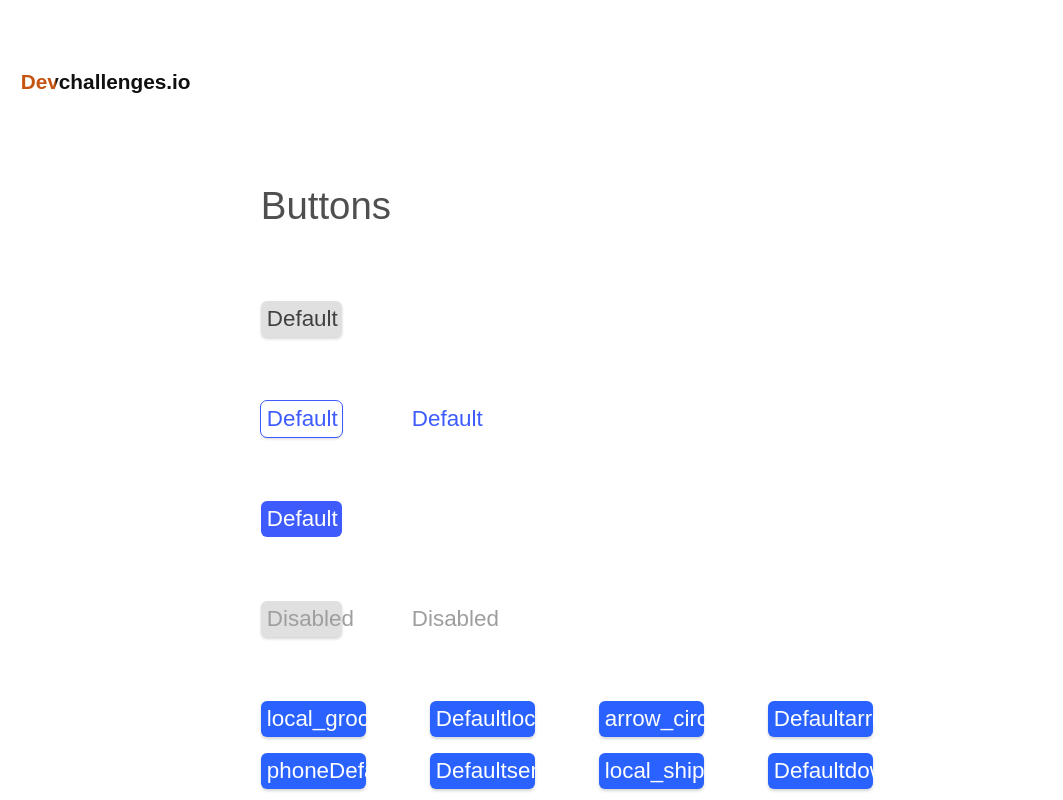
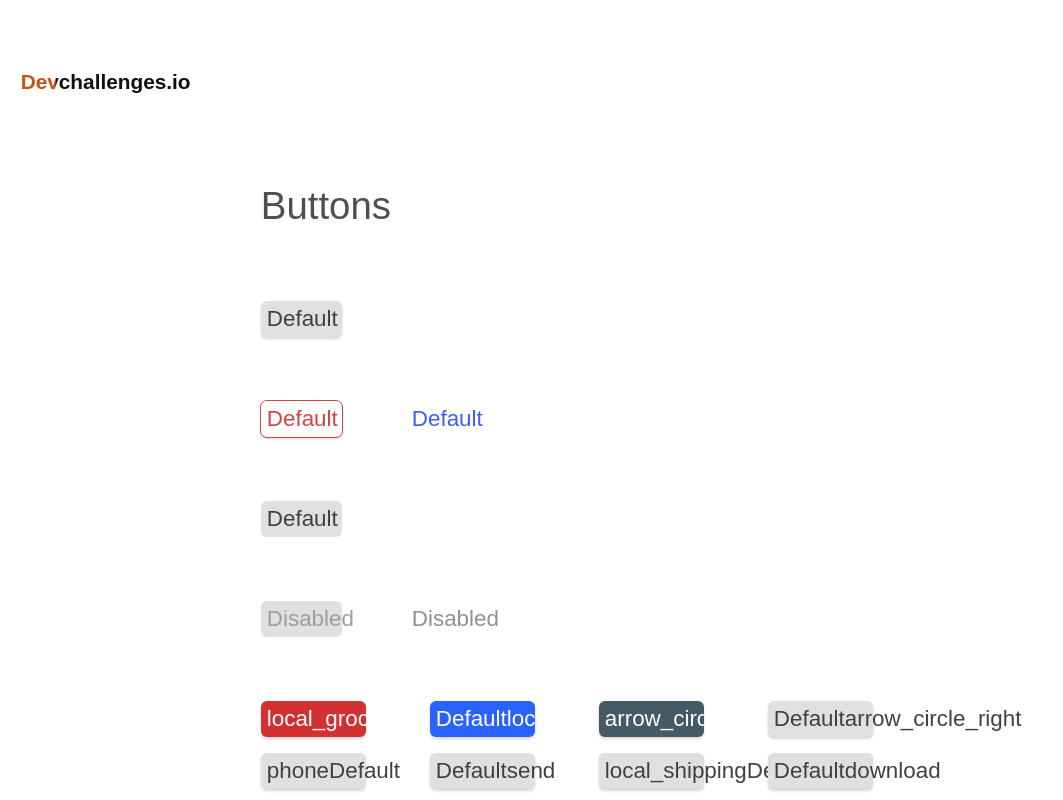
Before and after one commit to luismacode/DevChallenges-Frontend, a Vue app in the folder button-component-master/: page / in a window 1280 px wide. Shown: the top 800 px of the page, without its empty margins (0-1063 px from the left). Built offline with nearby package versions, Linux system fonts and the light colour scheme; the HTML template or start-up script is replaced by a standard one.

Commit message:
added classes for text and outline variants

```diff
--- a/button-component-master/src/components/MyButton.css
+++ b/button-component-master/src/components/MyButton.css
@@ -1,55 +1,28 @@
 :root {
-	--color: hsl(0, 0%, 25%);
+	--color: hsla(0, 0%, 25%, 1);
+	--variant-color: hsl(0, 0%, 57%);
 	--bg-color: hsl(0, 0%, 88%);
-	--text-align: center;
+	--bg-variant-hover: hsl(0, 6%, 90%);
 	--width: 81px;
 	--height: 36px;
+	--box-shadow: 0px 2px 3px 0px #33333333;
 }
 
 .button {
+	display: flex;
+	justify-content: space-around;
+	align-items: center;
+	font-family: 'Noto Sans JP', sans-serif;
 	border: none;
-	display: inline-block;
 	width: var(--width);
 	height: var(--height);
 	border-radius: 6px;
 	background-color: var(--bg-color);
-	box-shadow: 0px 2px 3px 0px #33333333;
+	box-shadow: var(--box-shadow);
 	font-size: 1.4rem;
 	font-weight: 500;
 	line-height: 20px;
-	text-align: var(--text-align);
 	color: var(--color);
-}
-.buttonOutline {
-	outline: 1px solid hsl(231, 99%, 62%);
-	--color: hsl(231, 99%, 62%);
-	--bg-color: hsl(0, 0%, 100%);
-}
-.buttonText {
-	--bg-color: transparent;
-	box-shadow: none;
-	--color: hsl(231, 99%, 62%);
-	--text-align: left;
-}
-.buttonShadowDisabled {
-	box-shadow: none;
-	--color: hsl(0, 0%, 100%);
-	--bg-color: hsl(231, 99%, 62%);
-}
-.buttonDisabled {
-	--bg-color: hsl(0, 0%, 88%);
-	--color: hsl(0, 0%, 62%);
-}
-.buttonTextDisabled {
-	--bg-color: transparent;
-}
-.buttonIcons {
-	display: flex;
-	justify-content: space-around;
-	align-items: center;
-	--width: 105px;
-	--bg-color: hsl(224, 100%, 58%);
-	--color: white;
 }
 .buttonSm {
 	--width: 73px;
@@ -75,23 +48,49 @@
 	--bg-color: hsl(0, 65%, 51%);
 	--color: white;
 }
+.outlinedButton {
+	--bg-color: transparent;
+	outline: 1px solid var(--variant-color);
+	color: var(--variant-color);
+}
+.textButton {
+	--bg-color: transparent;
+	--box-shadow: none;
+	color: var(--variant-color);
+}
+
+.outlinedPrimaryButton,
+.textPrimaryButton {
+	--variant-color: hsla(231, 99%, 62%, 1);
+}
+.outlinedSecondaryButton,
+.textSecondaryButton {
+	--variant-color: hsla(202, 11%, 34%, 1);
+}
+.outlinedDangerButton,
+.textDangerButton {
+	--variant-color: hsla(0, 62%, 55%, 1);
+}
+.buttonIcons {
+	--width: 105px;
+}
+
+.buttonShadowDisabled {
+	--box-shadow: none;
+}
+.buttonDisabled {
+	--bg-color: hsl(0, 0%, 88%);
+	--color: hsl(0, 0%, 62%);
+	--box-shadow: none;
+}
+.buttonTextDisabled {
+	--bg-color: transparent;
+}
+
 @media (hover: hover) {
 	.button:hover {
 		cursor: pointer;
-		--bg-color: hsl(0, 0%, 68%);
-	}
-	.buttonOutline:hover {
-		--bg-color: hsla(224, 100%, 58%, 0.102);
-	}
-	.buttonText:hover {
-		--bg-color: hsla(224, 100%, 58%, 0.102);
-		--text-align: center;
-	}
-	.buttonShadowDisabled:hover {
-		--bg-color: hsl(223, 100%, 40%);
-	}
-	.buttonIcons:hover {
-		--bg-color: hsl(223, 100%, 40%);
+		--bg-color: hsla(0, 0%, 68%, 1);
 	}
 	.buttonPrimary:hover {
 		--bg-color: hsl(223, 100%, 40%);
@@ -102,4 +101,23 @@
 	.buttonDanger:hover {
 		--bg-color: hsl(357, 100%, 30%);
 	}
+	.outlinedButton:hover,
+	.textButton:hover {
+		background-color: var(--bg-variant-hover);
+	}
+	.outlinedPrimaryButton:hover,
+	.textPrimaryButton:hover {
+		--bg-variant-hover: hsla(224, 100%, 58%, 0.1);
+	}
+	.outlinedSecondaryButton:hover,
+	.textSecondaryButton:hover {
+		--bg-variant-hover: hsla(200, 13%, 35%, 0.1);
+	}
+	.outlinedDangerButton:hover,
+	.textDangerButton:hover {
+		--bg-variant-hover: hsla(0, 62%, 55%, 0.1);
+	}
+	.buttonDisabled:hover {
+		--bg-color: hsl(0, 0%, 88%);
+	}
 }
--- a/button-component-master/src/components/MyButton.vue
+++ b/button-component-master/src/components/MyButton.vue
@@ -4,8 +4,16 @@
 		:class="[
 			css.button,
 			{
-				[css.buttonOutline]: variant === 'outline',
-				[css.buttonText]: variant === 'text',
+				[css.outlinedButton]: variant === 'outline',
+				[css.outlinedPrimaryButton]:
+					variant === 'outline' && color === 'primary',
+				[css.outlinedSecondaryButton]:
+					variant === 'outline' && color === 'secondary',
+				[css.outlinedDangerButton]: variant === 'outline' && color === 'danger',
+				[css.textButton]: variant === 'text',
+				[css.textPrimaryButton]: variant === 'text' && color === 'primary',
+				[css.textSecondaryButton]: variant === 'text' && color === 'secondary',
+				[css.textDangerButton]: variant === 'text' && color === 'danger',
 				[css.buttonShadowDisabled]: disableShadow,
 				[css.buttonDisabled]: disabled,
 				[css.buttonTextDisabled]: disabled && variant == 'text',
--- a/button-component-master/src/layouts/ButtonLayout.vue
+++ b/button-component-master/src/layouts/ButtonLayout.vue
@@ -4,10 +4,10 @@
 	</div>
 	<div class="row">
 		<div class="column">
-			<my-button variant="outline">Default</my-button>
+			<my-button variant="outline" color="danger">Default</my-button>
 		</div>
 		<div class="column">
-			<my-button variant="text">Default</my-button>
+			<my-button variant="text" color="primary">Default</my-button>
 		</div>
 	</div>
 	<div class="row">
@@ -18,18 +18,24 @@
 			<my-button disabled>Disabled</my-button>
 		</div>
 		<div class="column">
-			<my-button disabled variant="text">Disabled</my-button>
+			<my-button variant="text" disabled>Disabled</my-button>
 		</div>
 	</div>
 	<div class="row">
 		<div class="column">
-			<my-button start-icon="local_grocery_store">Default</my-button>
+			<my-button color="danger" start-icon="local_grocery_store"
+				>Default</my-button
+			>
 		</div>
 		<div class="column">
-			<my-button end-icon="local_grocery_store">Default</my-button>
+			<my-button color="primary" end-icon="local_grocery_store"
+				>Default</my-button
+			>
 		</div>
 		<div class="column">
-			<my-button start-icon="arrow_circle_left">Default</my-button>
+			<my-button color="secondary" start-icon="arrow_circle_left"
+				>Default</my-button
+			>
 		</div>
 		<div class="column">
 			<my-button end-icon="arrow_circle_right">Default</my-button>
@@ -60,7 +66,7 @@
 	</div>
 	<div class="row">
 		<div class="column">
-			<my-button color="default">Default</my-button>
+			<my-button>Default</my-button>
 		</div>
 		<div class="column">
 			<my-button color="primary">Default</my-button>
--- a/button-component-master/src/main.css
+++ b/button-component-master/src/main.css
@@ -6,7 +6,6 @@
 body {
 	margin: 0;
 	background-color: hsla(0, 0%, 95%, 0.8);
-	font-family: 'Noto Sans JP', sans-serif;
 }
 .material-icons.md-18 {
 	font-size: 18px;
```
